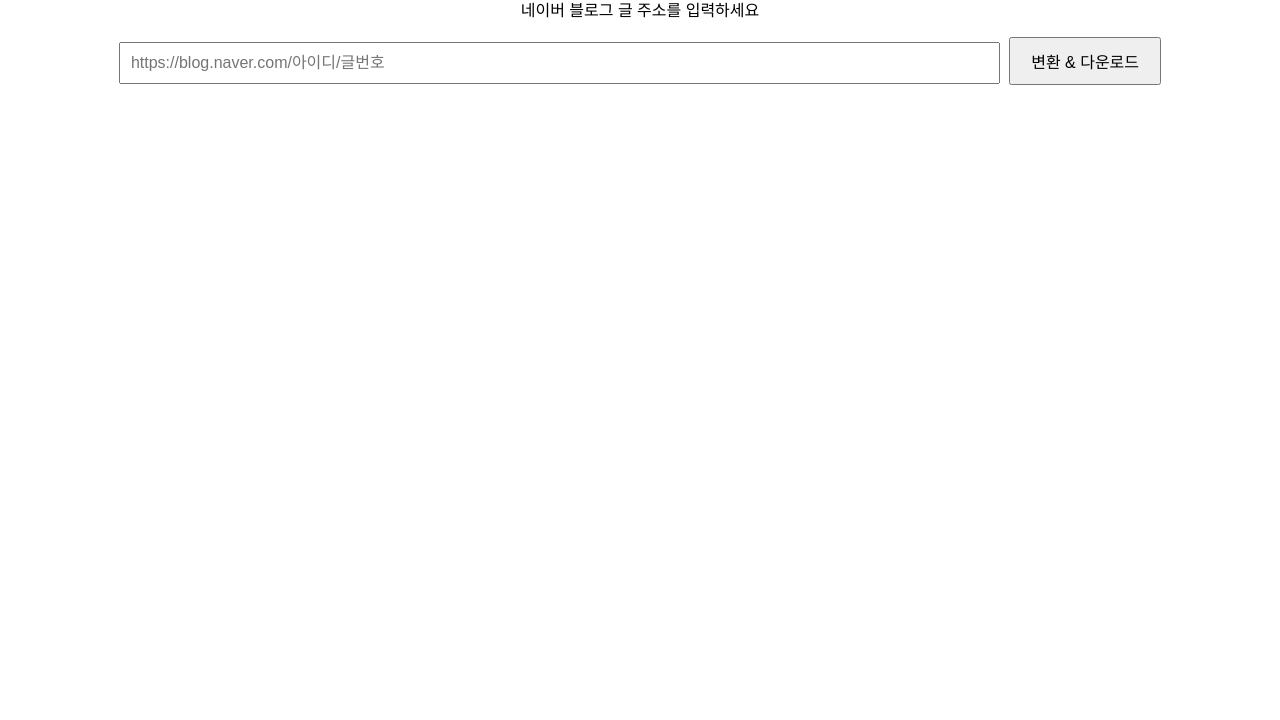
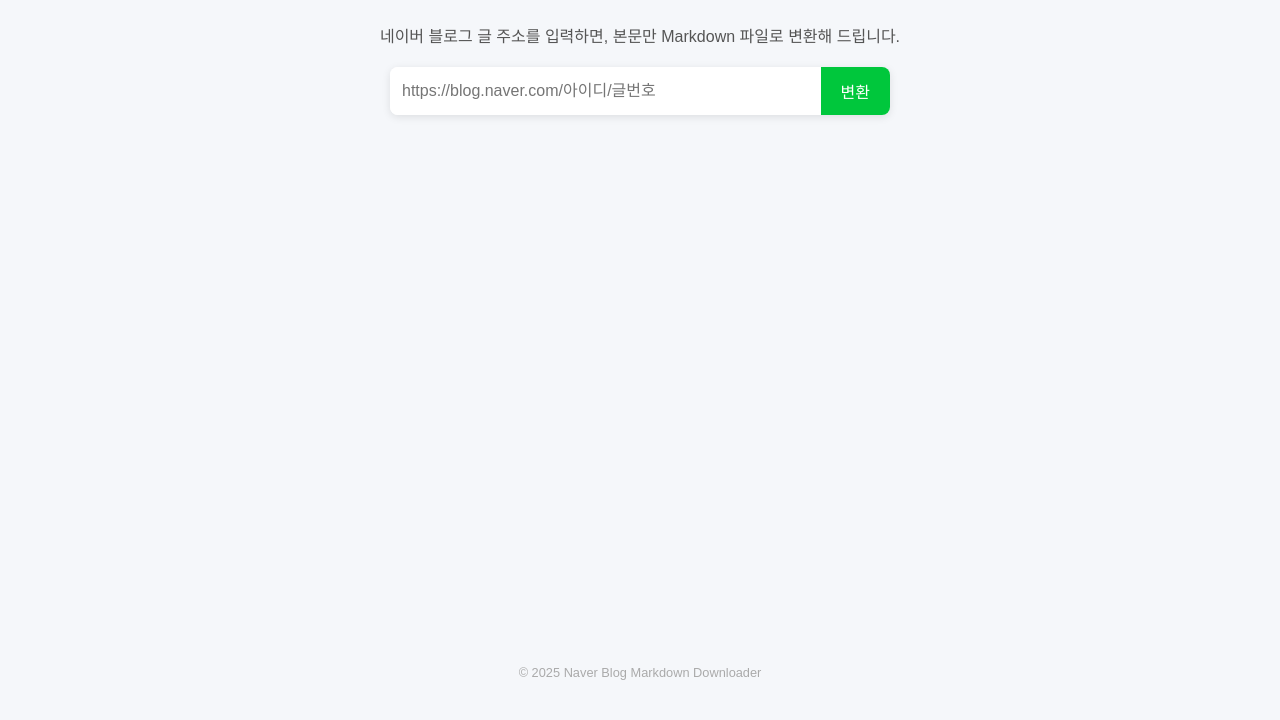
Before and after one commit to dadream00/naver-blog-md-downloader, a website: page index.html in a window 1280 px wide. Shown: the part 120-840 px from the top of the page. Before the commit the page ends 800 px from the top, so only its background shows below. Drawn offline with Linux system fonts and the light colour scheme.

Commit message:
Update index.html

```diff
--- a/index.html
+++ b/index.html
@@ -3,24 +3,84 @@
 <head>
   <meta charset="UTF-8" />
   <meta name="viewport" content="width=device-width, initial-scale=1.0" />
-  <title>Naver Blog → Markdown</title>
+  <title>Naver Blog → Markdown 변환기</title>
   <style>
-    body { font-family: sans-serif; text-align: center; padding: 20px; }
-    input { width: 70%; padding: 10px; font-size: 1rem; }
-    button { padding: 10px 20px; font-size: 1rem; margin-left: 5px; }
+    body {
+      font-family: 'Pretendard', sans-serif;
+      background-color: #f5f7fa;
+      display: flex;
+      flex-direction: column;
+      align-items: center;
+      justify-content: flex-start;
+      min-height: 100vh;
+      margin: 0;
+      padding: 20px;
+    }
+    h1 {
+      margin-top: 40px;
+      font-size: 2rem;
+      color: #2c3e50;
+    }
+    p {
+      color: #555;
+      margin-bottom: 20px;
+    }
+    .input-group {
+      display: flex;
+      width: 100%;
+      max-width: 500px;
+      background: white;
+      border-radius: 8px;
+      overflow: hidden;
+      box-shadow: 0 2px 8px rgba(0,0,0,0.1);
+    }
+    input {
+      flex: 1;
+      padding: 12px;
+      border: none;
+      outline: none;
+      font-size: 1rem;
+    }
+    button {
+      background: #00c73c;
+      color: white;
+      border: none;
+      padding: 12px 20px;
+      cursor: pointer;
+      font-size: 1rem;
+      transition: background 0.2s;
+    }
+    button:hover {
+      background: #009e31;
+    }
+    footer {
+      margin-top: auto;
+      font-size: 0.8rem;
+      color: #aaa;
+      padding: 20px 0;
+    }
   </style>
 </head>
 <body>
   <h1>📝 Naver Blog → Markdown 변환기</h1>
-  <p>네이버 블로그 글 주소를 입력하세요</p>
+  <p>네이버 블로그 글 주소를 입력하면, 본문만 Markdown 파일로 변환해 드립니다.</p>
+
+  <div class="input-group">
     <input id="url" placeholder="https://blog.naver.com/아이디/글번호" />
-  <button onclick="downloadMarkdown()">변환 & 다운로드</button>
+    <button onclick="downloadMarkdown()">변환</button>
+  </div>
+
+  <footer>© 2025 Naver Blog Markdown Downloader</footer>
 
   <script>
     async function downloadMarkdown() {
-      const url = document.getElementById('url').value;
-      if (!url) return alert("URL을 입력하세요!");
+      const url = document.getElementById('url').value.trim();
+      if (!url) {
+        alert("URL을 입력하세요!");
+        return;
+      }
 
+      try {
         const res = await fetch('/api/convert', {
           method: 'POST',
           headers: { 'Content-Type': 'application/json' },
@@ -28,7 +88,8 @@
         });
 
         if (!res.ok) {
-        alert("변환 실패!");
+          const msg = await res.text();
+          alert("변환 실패: " + msg);
           return;
         }
 
@@ -36,7 +97,12 @@
         const a = document.createElement('a');
         a.href = URL.createObjectURL(blob);
         a.download = 'post.md';
+        document.body.appendChild(a);
         a.click();
+        a.remove();
+      } catch (error) {
+        alert("오류 발생: " + error.message);
+      }
     }
   </script>
 </body>
```
Lines whose indentation alone changed are shown as unchanged.
